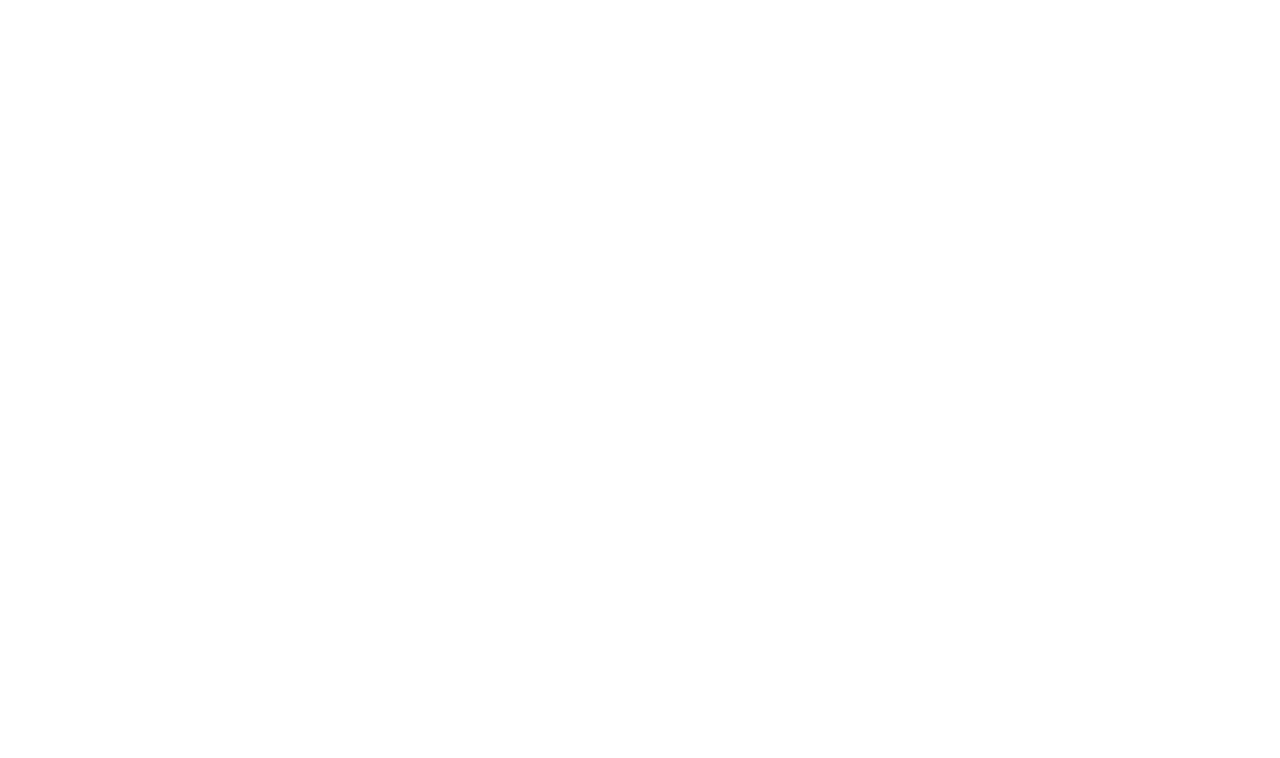
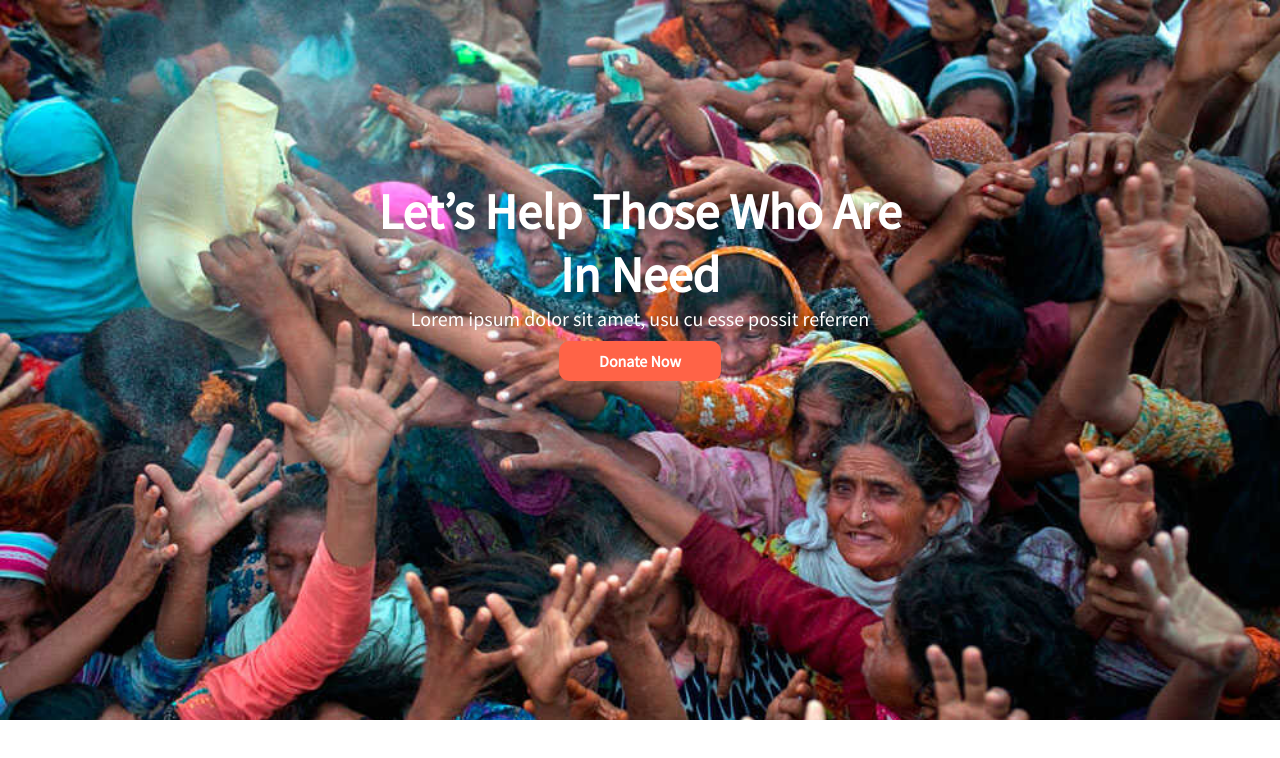
Before and after one commit to Hamim-200/Donation_Landing_Page, a plain HTML site: page index.html in a window 1280 px wide. Drawn offline with Linux system fonts and the light colour scheme; a web font is replaced by a local one.

Commit message:
first part

```diff
--- a/index.html
+++ b/index.html
@@ -7,10 +7,28 @@
     <meta name="viewport" content="width=device-width, initial-scale=1.0">
     <title>Help People</title>
     <link rel="stylesheet" href="style.css">
+    <link rel="preconnect" href="https://fonts.googleapis.com">
+    <link rel="preconnect" href="https://fonts.gstatic.com" crossorigin>
+    <link href="https://fonts.googleapis.com/css2?family=Gentium+Book+Plus&family=Source+Sans+Pro&display=swap"
+        rel="stylesheet">
     <link rel="shortcut icon" href="images/favicon.jpg" type="image/x-icon">
 </head>
 
 <body>
+    <!-- Header Part Start-->
+    <section class="header-part">
+
+        <div class="heading-contents">
+            <h1>Let’s Help Those Who Are</h1>
+            <h1>In Need</h1>
+            <p>Lorem ipsum dolor sit amet, usu cu esse possit referren</p><br />
+            <a class="link-button" target="_blank" href="#">Donate Now</a>
+        </div>
+
+    </section>
+    <!-- Header Part End-->
+
+
 
 </body>
 
--- a/style.css
+++ b/style.css
@@ -0,0 +1,43 @@
+body {
+    font-family: 'Gentium Book Plus', serif;
+    font-family: 'Source Sans Pro', sans-serif;
+}
+
+* {
+    margin: 0;
+    padding: 0;
+}
+
+h1 {
+    font-size: 50px;
+    color: white;
+}
+
+p {
+    font-size: 20px;
+    color: white;
+}
+
+.link-button {
+    text-decoration: none;
+    background-color: tomato;
+    color: white;
+    font-weight: 700;
+    padding: 10px 40px;
+    border-radius: 10px;
+
+}
+
+.heading-contents {
+    padding: 180px;
+    text-align: center;
+}
+
+.header-part {
+    background-image: url("images/donation6.jpg");
+    background-repeat: no-repeat;
+    height: 90vh;
+    background-size: cover;
+
+
+}
```
Also changed, not shown: images/donation6.jpg (added).
